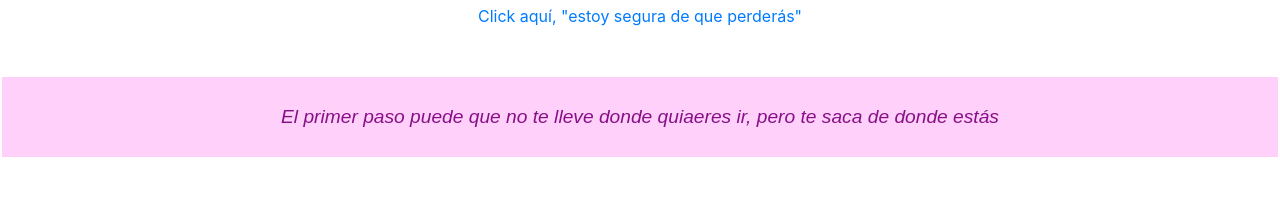
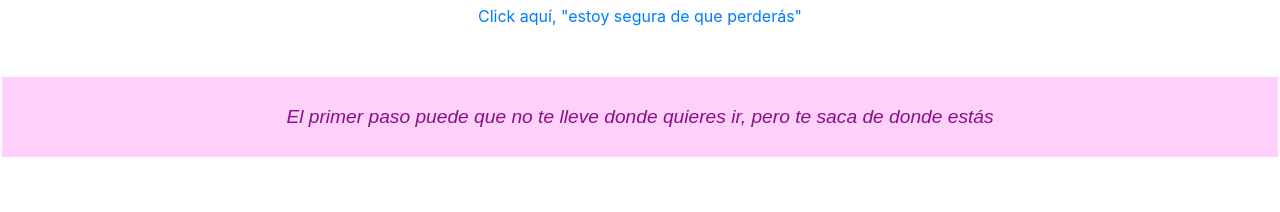
Before and after one commit to RegiOli/RemaparaBuscar, a Django app: page /juego/ in a window 1280 px wide. Shown: the part 613-825 px from the top of the page. Run offline with Django 5.2, Linux system fonts and the light colour scheme; some libraries are stand-ins or nearby versions.

Commit message:
Update juego.html
error de tipeo

```diff
--- a/pagmata/core/templates/core/juego.html
+++ b/pagmata/core/templates/core/juego.html
@@ -99,5 +99,5 @@
 
 
 <footer>
-    <div class="fraseformulario">El primer paso puede que no te lleve donde quiaeres ir, pero te saca de donde estás </div>
+    <div class="fraseformulario">El primer paso puede que no te lleve donde quieres ir, pero te saca de donde estás </div>
 </footer>
```
